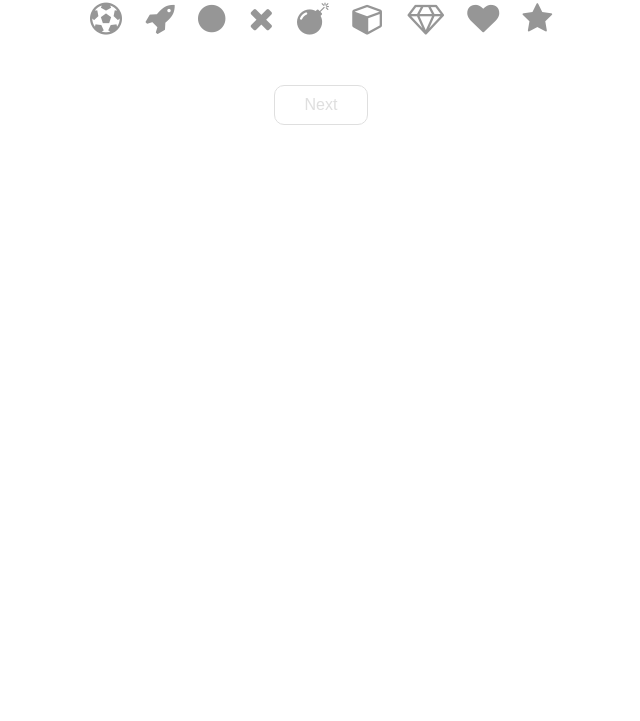
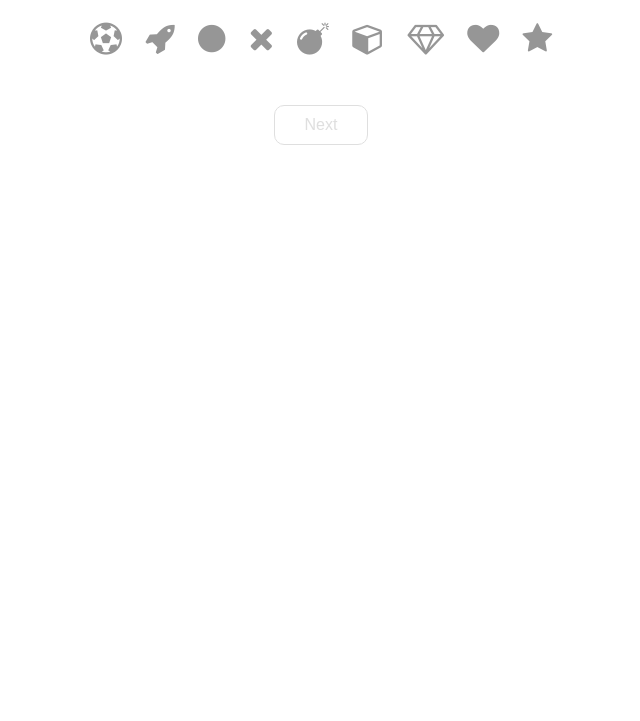
Before and after one commit to dansyd/tic-tac-toe, a plain HTML site: page index.html in a window 1280 px wide. Shown: the part 109-830 px from the top of the page, without its empty margins (319-959 px from the left). Drawn offline with Linux system fonts and the light colour scheme.

Commit message:
final version

```diff
--- a/css/style.css
+++ b/css/style.css
@@ -54,6 +54,10 @@ INIT PANEL
   height: 100%;
   background-color: white;
   text-align: center;
+}
+
+.init .symbols {
+  margin-top: 20px;
 }
 
 .init ul li {
```
